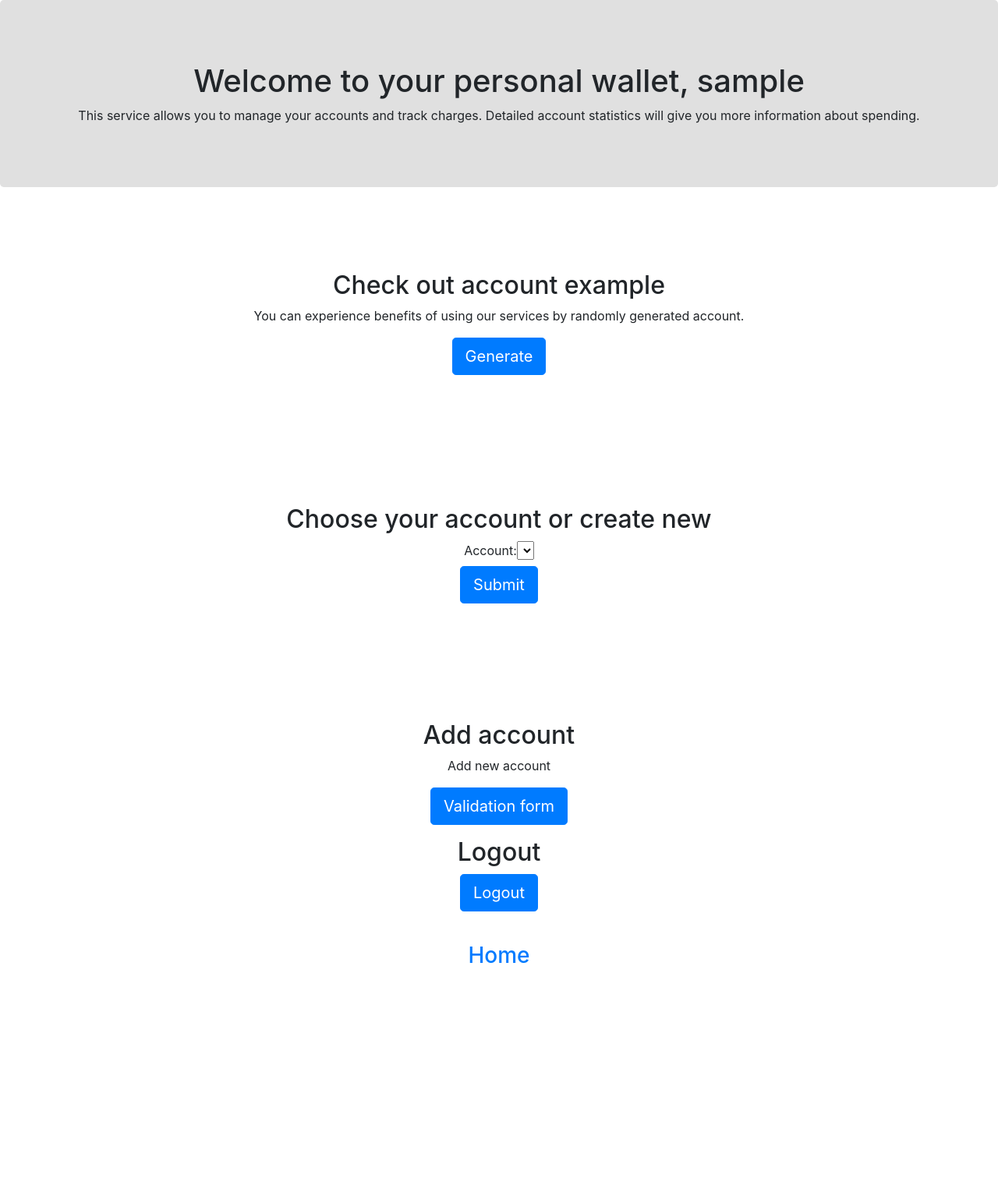
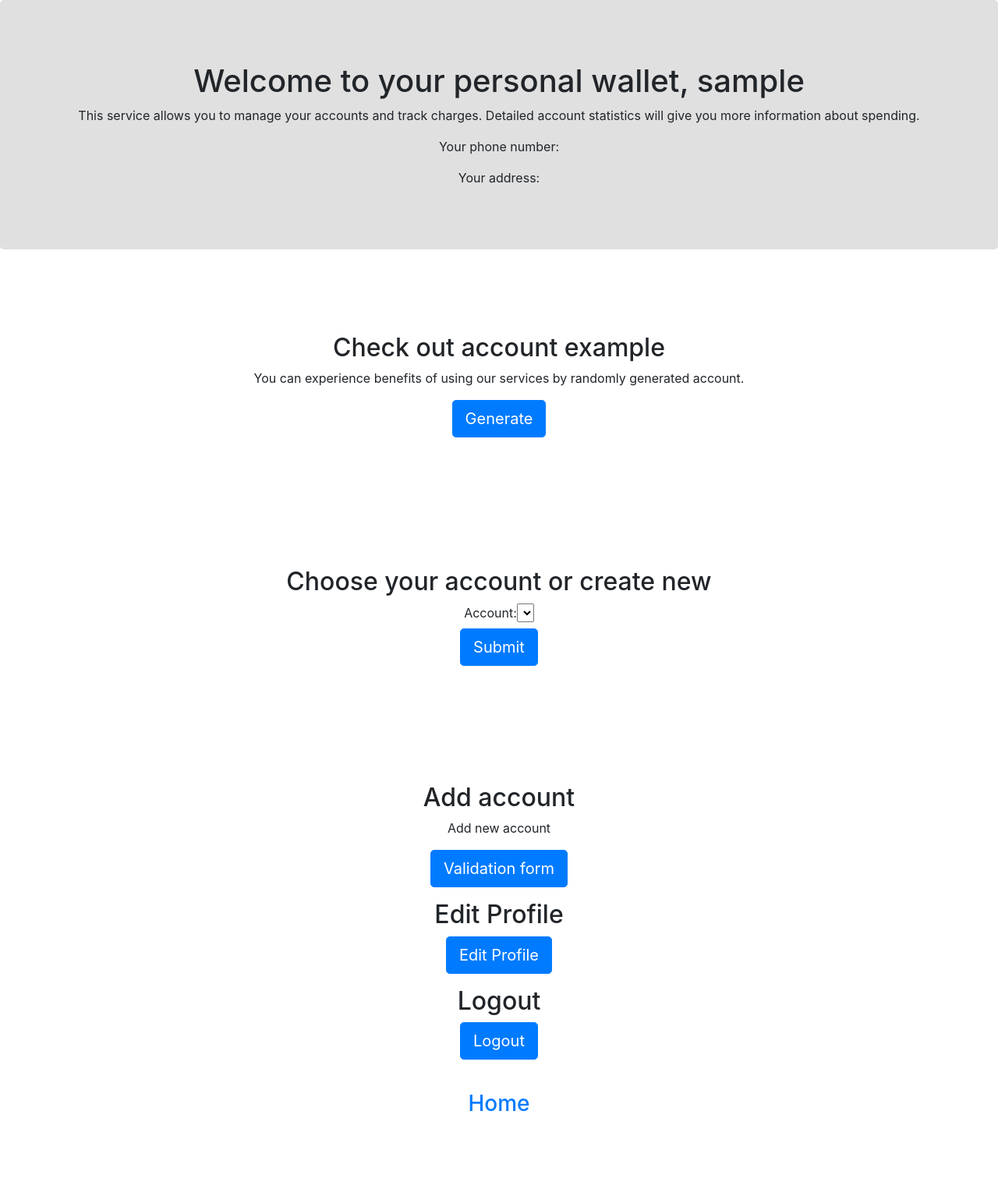
Before and after one commit to Brosha/Finance, a Django app: page /profile/ in a window 1280 px wide. Shown: the whole page at 78% size. Before the commit the page ends 1235 px from the top, so only its background shows below. Run offline with Django 3.2, Linux system fonts and the light colour scheme; the visitor is signed in with stand-in values (Sample User, id 1); lists and menus that the app fills with data are empty; some libraries are stand-ins or nearby versions.

Commit message:
Edit profile added and plot

```diff
--- a/finance/form_validation.py
+++ b/finance/form_validation.py
@@ -118,3 +118,31 @@
         if val <= 0:
             raise forms.ValidationError("Value can not be zero or negative")
         return val
+
+
+class EditProfile(forms.Form):
+    username = forms.CharField(required=False)
+    password = forms.CharField(widget=PasswordInput, required=False)
+    phone_number = forms.CharField(required=False)
+    address = forms.CharField(required=False)
+
+    def clean_phone_number(self):
+        try:
+            phone = self.cleaned_data['phone_number']
+            ph = phonenumbers.parse(phone, None)
+            if not phonenumbers.is_valid_number(ph):
+                raise ValidationError('Invalid phone number input')
+        except NumberParseException:
+            if phone == "":
+                return phone
+            raise ValidationError('Invalid phone number input (parse)')
+        return phone
+
+    def clean_username(self):
+        try:
+            username = self.cleaned_data['username']
+            if User.objects.filter(username=username).exists():
+                raise ValidationError('User with this name is already exists')
+        except:
+            raise ValidationError('Invalid username input')
+        return username
--- a/finance/templates/profile.html
+++ b/finance/templates/profile.html
@@ -6,7 +6,8 @@
 		<p></p>
 		<h1>Welcome to your personal wallet, {{ user.username }}</h1>
 		<p>This service allows you to manage your accounts and track charges. Detailed account statistics will give you more information about spending.</p>
-
+		<p>Your phone number: {{user.phone_number}}</p>
+		  <p>Your address: {{user.address}}</p>
       </div>
     </div>
 
@@ -44,7 +45,14 @@
 			<div class="control-group">
 			<p style="text-align:center"><a class="btn btn-primary btn-lg" href="/addaccount/" role="button">Validation form</a></p>
 			</div>
+
+			<h2>Edit Profile</h2>
+			<div class="control-group">
+			<p style="text-align:center"><a class="btn btn-primary btn-lg" href="/profile/edit" role="button">Edit Profile</a></p>
+			</div>
+
 			<h2>Logout</h2>
+
 		<div class="control-group">
 			<p style="text-align:center"><a class="btn btn-primary btn-lg" href="/logout/" role="button">Logout</a></p>
 		</div>
--- a/finance/urls.py
+++ b/finance/urls.py
@@ -1,5 +1,5 @@
 from finance.views import home, add_charge, account_status,random_example, add_account, send_total, total, register,\
-    add_goal, login_view, account_goal_status, profile, logout_view, add_value_goal
+    add_goal, login_view, account_goal_status, profile, logout_view, add_value_goal, edit_profile
 from django.conf.urls import include, url
 from api.views import AccountViewSet, ChargeViewSet,StatisticsView
 from rest_framework import routers
@@ -14,6 +14,7 @@
     url(r'^addaccount/$', add_account, name='add_account'),
     url(r'^download/total/(?P<account_id>\d{1,16})/$', send_total, name='total_line'),
     url(r'^statistic/total/(?P<account_id>\d{1,16})/$', total, name='total_table'),
+    url(r'^profile/edit/$', edit_profile, name='edit_profile'),
     url(r'^register/$', register, name='register'),
     url(r'^login/$', login_view, name='login'),
     url(r'^goals/(?P<account_id>\d{1,16})/$', account_goal_status, name='goals'),
--- a/finance/views.py
+++ b/finance/views.py
@@ -5,7 +5,8 @@
 from decimal import Decimal
 from datetime import date
 from finance.models import Account, Charge, User, Goal
-from finance.form_validation import ChargeForm, GetAccountsListForm, AccountForm, GoalForm, UserForm, LoginForm, AddCashToGoal
+from finance.form_validation import ChargeForm, GetAccountsListForm, AccountForm, GoalForm, UserForm, LoginForm,\
+    AddCashToGoal, EditProfile
 from random import randint
 from finance.statistics import getTotalLine, getTotalTable
 from django.db import transaction
@@ -246,6 +247,32 @@
         )
 
 
+@login_required(login_url='login')
+def edit_profile(request):
+    if request.method == 'POST':
+        form = EditProfile(request.POST)
+        info = 'Account is filled, but not correct'
+        if form.is_valid():
+            info = 'Account is filled and correct'
+            olduser = User.objects.get(pk=request.user.id)
+            if form.cleaned_data['username'] is not "":
+                olduser.username = form.cleaned_data['username']
+            if form.cleaned_data['password'] is not "":
+                olduser.set_password(form.cleaned_data['password'])
+            olduser.address = form.cleaned_data['address']
+            olduser.phone = form.cleaned_data['phone_number']
+            print(form.cleaned_data)
+            olduser.save()
+            return redirect('/')
+    else:
+        info = 'Account is not filled'
+        form = EditProfile()
+    return render(
+        request, 'editprofile.html',
+        {'form': form, 'info': info}
+        )
+
+
 def login_view(request):
     if request.method == 'POST':
         form = LoginForm(request.POST)
```
Also changed, not shown: finance/statistics.py (+6 -2 lines), finance/templates/editprofile.html (added, +43 -0 lines), static/img/total.png.
